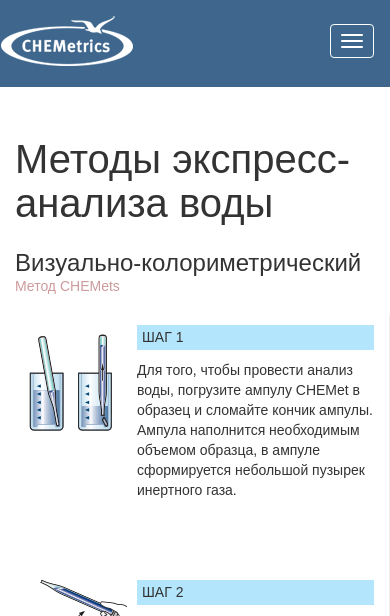
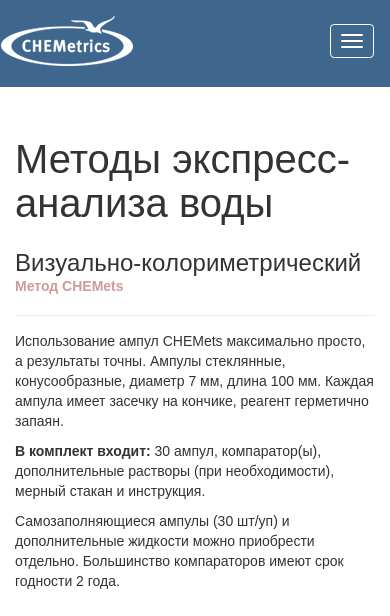
Before and after one commit to anton-grigoriev/chemetrics, a PHP site: page /methods.php in a window 390 px wide; the page is wider, and only the part inside the window is pictured. Shown: the top 616 px of that part. Run offline with PHP 8.4, Linux system fonts and the light colour scheme; some libraries are stand-ins or nearby versions; grey boxes are pictures that could not be loaded.

Commit message:
final redesign

```diff
--- a/css/main.css
+++ b/css/main.css
@@ -263,22 +264,19 @@
 }
 
 .ref-logo {
-	padding: 25px;
+	padding: 10px;
 }
 
 /* METHODS */
 
-.steps {
+.steps > div {
 	border-right: 1px solid #eee;
+	margin-top:30px;
+	min-height: 245px;
 }
 
-.last-step {
-	margin-bottom: 30px;
-}
-
-.steps,
-.last-step {
-	min-height: 255px;
+.steps :last-child {
+	border-right: 0;
 }
 
 .methods h4 {
@@ -290,7 +288,7 @@
 
 .methods h5 {
 	font-size: 14px;
-	font-weight: 500;
+	font-weight: 700;
 	color: #CD9B9B;
 	margin-top: 0;
 	margin-bottom: 20px;
@@ -298,13 +296,13 @@
 
 .methods hr {
 	margin: 40px 0 10px 0;
+	border-top-color: #bdbdbd;
 }
 
 .method-description {
-	background-color: #e1f5fe;
-	padding: 10px 15px 10px 15px;
+	padding: 15px 0;
+    border-top: 1px solid #eee;
 }
-
 
 
 .alert-text {
--- a/methods.php
+++ b/methods.php
@@ -13,10 +13,23 @@
 	</div>
 		<div class="row">
 			<div class="col-md-12" id="chemets"><h2>Визуально-колориметрический</h2><h5>Метод CHEMets</h5></div>
-			<div class="col-md-4 steps">
+			<div class="col-md-6">
+				<div class="method-description">
+					<p>Использование ампул CHEMets максимально просто, а результаты точны. Ампулы стеклянные, конусообразные, диаметр 7 мм, длина 100 мм. Каждая ампула имеет засечку на кончике, реагент герметично запаян.</p>
+					<p><strong>В комплект входит:</strong> 30 ампул, компаратор(ы), дополнительные растворы (при необходимости), мерный стакан и инструкция.</p>
+					<p>Самозаполняющиеся ампулы (30 шт/уп) и дополнительные жидкости можно приобрести отдельно. Большинство компараторов имеют срок годности 2 года.</p>
+				</div>
+			</div>
+			<div class="col-md-6">
+				<div class="embed-responsive embed-responsive-16by9">
+					<iframe src="//www.youtube.com/embed/GCQ9ckIbhbA" frameborder="0" allowfullscreen></iframe>
+				</div>
+			</div>
+			<div class="steps">
+				<div class="col-md-4">
 				<div class="media">
 					<div class="media-left">
-						<img class="media-object pull-left" src="/img/chemets_step1.png" alt="шаг 1">
+						<img class="media-object" src="/img/chemets_step1.png" alt="шаг 1">
 					</div>
 					<div class="media-body">
 					<h4>шаг 1</h4>
@@ -24,10 +37,10 @@
 					</div>
 				</div>
 			</div>
-			<div class="col-md-4 steps">
+				<div class="col-md-4">
 				<div class="media">
 					<div class="media-left">
-						<img class="media-object pull-left" src="/img/chemets_step2.png" alt="шаг 2">
+						<img class="media-object" src="/img/chemets_step2.png" alt="шаг 2">
 					</div>
 					<div class="media-body">
 					<h4>шаг 2</h4>
@@ -35,10 +48,10 @@
 					</div>
 				</div>
 			</div>
-			<div class="col-md-4 last-step">
+				<div class="col-md-4">
 				<div class="media">
 					<div class="media-left">
-						<img class="media-object pull-left" src="/img/chemets_step3.png" alt="шаг 3">
+						<img class="media-object" src="/img/chemets_step3.png" alt="шаг 3">
 					</div>
 					<div class="media-body">
 					<h4>шаг 3</h4>
@@ -46,119 +59,123 @@
 					</div>
 				</div>
 			</div>
-			<div class="col-md-4">
-				<div class="method-description">
-					<p>Использование ампул CHEMets максимально просто, а результаты точны. Ампулы стеклянные, конусообразные, диаметр 7 мм, длина 100 мм. Каждая ампула имеет засечку на кончике, реагент герметично запаян.</p>
-					<p><strong>В комплект входит:</strong> 30 ампул, компаратор(ы), дополнительные растворы (при необходимости), мерный стакан и инструкция.</p>
-					<p>Самозаполняющиеся ампулы (30 шт/уп) и дополнительные жидкости можно приобрести отдельно. Большинство компараторов имеют срок годности 2 года.</p>
-				</div>
-			</div>
-			<div class="col-md-4">
-				<img src="/img/chemets.jpg" class="img-responsive" alt="Визуально-колориметрический метод экспресс-анализа воды. Ампулы CHEMets">
-			</div>
-			<div class="col-md-4">
-				<div class="embed-responsive embed-responsive-16by9">
-					<iframe width="560" height="315" src="//www.youtube.com/embed/GCQ9ckIbhbA" frameborder="0" allowfullscreen></iframe>
-				</div>
 			</div>
 		</div>
 	<hr>
 		<div class="row">
-			<div class="col-md-12" id="vacu-vials"><h2>Инструментально-колориметрический</h2><h5>Метод Vacu-vials</h5></div>
+			<div class="col-md-12" id="vacu-vials">
+				<h2>Инструментально-колориметрический</h2>
+				<h5>Метод Vacu-vials</h5>
 			</div>
-		<div class="row">
-			<div class="col-md-7">
-				<div class="media media-methods">
+			<div class="col-md-6">
+				<div class="method-description">
+					<p>Ампулы Vacu-vials разработаны по той же технологии, что и CHEMets, конусообразные, диаметр 13 мм, имеют засечку на кончике, реагент герметично запаян.</p>
+					<p><strong>В комплект входит:</strong> 30 ампул, нулевой стандарт, дополнительные растворы (при необходимости), мерный стакан и инструкции.</p>
+				</div>
+			</div>
+			<div class="col-md-6">
+				<div class="embed-responsive embed-responsive-16by9">
+					<iframe src="//www.youtube.com/embed/8YkhYOx_Kfg" frameborder="0" allowfullscreen></iframe>
+				</div>
+			</div>
+			<div class="steps">
+				<div class="col-md-4 steps">
+					<div class="media">
 						<div class="media-left">
-						<img class="media-object pull-left" src="/img/chemets_step1.png" alt="шаг 1">
+							<img class="media-object" src="/img/chemets_step1.png" alt="шаг 1">
 						</div>
 						<div class="media-body">
 						<h4>шаг 1</h4>
 						<p>Для того, чтобы провести анализ воды, погрузите ампулу CHEMet в образец и сломайте кончик ампулы  ампула наполнится необходимым объемом образца; в ампуле сформируется небольшой пузырек инертного газа.</p>
 						</div>
 					</div>
-				<div class="media media-methods">
+				</div>
+				<div class="col-md-4 steps">
+					<div class="media">
 						<div class="media-left">
-						<img class="media-object pull-left" src="/img/chemets_step2.png" alt="шаг 2">
+							<img class="media-object" src="/img/chemets_step2.png" alt="шаг 2">
 						</div>
 						<div class="media-body">
 						<h4>шаг 2</h4>
 						<p>Для улучшения смешивания образца с реагентом, переверните ампулу несколько раз так, чтобы пузырек передвигался от одного конца ампулы к другому.</p>
 						</div>
 					</div>
-				<div class="media media-methods">
+				</div>
+				<div class="col-md-4">
+					<div class="media">
 						<div class="media-left">
-						<img class="media-object pull-left" src="/img/vacu_vials_step3.png" alt="шаг 3">
+							<img class="media-object" src="/img/vacu_vials_step3.png" alt="шаг 3">
 						</div>
 						<div class="media-body">
 						<h4>шаг 3</h4>
 						<p>Поместите ампулу в кювету прибора и установите длину волны для оптимального светопоглощения. Если вы используете прибор, измеряющий светопоглощение, то значение светопоглощения можно перевести в единицы концентрации с помощью прилагаемого уравнения калибровки.</p>
 						</div>
 					</div>
-				<div class="alert alert-text">
-					<p>Ампулы Vacu-vials разработаны по той же технологии, что и CHEMets, конусообразные, диаметр 13 мм, имеют засечку на кончике, реагент герметично запаян.</p>
-					<p><strong>В комплект входит:</strong> 30 ампул, нулевой стандарт, дополнительные растворы (при необходимости), мерный стакан и инструкции.</p>
-				</div>
-			</div>
-			<div class="col-md-5">
-				<img src="/img/vacu_vials.jpg" class="img-responsive" alt="Инструментально-колориметрический метод экспресс-анализа воды. Ампулы Vacu-Vials">
-				<div class="videoWrapper">
-					<iframe width="560" height="315" src="//www.youtube.com/embed/8YkhYOx_Kfg" frameborder="0" allowfullscreen></iframe>
 				</div>
 			</div>
 		</div>
 	<hr>
 		<div class="row">
-			<div class="col-md-12" id="vacuettes"><h2>Визуально-колориметрический анализ высоких диапазонов</h2><h5>Метод VACUettes</h5></div>
+			<div class="col-md-12" id="vacuettes">
+				<h2>Визуально-колориметрический анализ высоких диапазонов</h2>
+				<h5>Метод VACUettes</h5>
 			</div>
-		<div class="row">
-			<div class="col-md-7">
-				<div class="media media-methods">
+			<div class="col-md-6">
+				<div class="method-description">
+					<p>Ампулы VACUettes разработаны для высококонцентрированных образцов. Используется запатентованный метод автоматического разбавления раствора, который позволяет исключить ошибки и трудозатраты при использовании предварительного метода разбавления. В результате полный тест, точность которого сравнима с точностью волюметрического метода, занимает всего 2-3 минуты. Разработанные по той же технологии, что и 7 мм ампулы CHEMets, однако на каждой ампуле крепится капиллярный кончик.</p>
+					<p><strong>В комплект входит:</strong> 30 ампул, компараторы, дополнительные растворы (при необходимости), мерный стакан и инструкции. </p>
+					<p>Самозаполняющиеся ампулы (30 шт/уп) и дополнительные растворы можно приобрести отдельно. Большинство компараторов имеют срок годности 2 года.</p>
+				</div>
+			</div>
+			<div class="col-md-6">
+				<div class="embed-responsive embed-responsive-16by9">
+					<iframe src="//www.youtube.com/embed/9sZS6YNUDDg" frameborder="0" allowfullscreen></iframe>
+				</div>
+			</div>
+			<div class="steps">
+				<div class="col-md-3 steps">
+					<div class="media">
 						<div class="media-left">
-						<img class="media-object pull-left" src="/img/vacuettes_step1.png" alt="шаг 1">
+							<img class="media-object" src="/img/vacuettes_step1.png" alt="шаг 1">
 						</div>
 						<div class="media-body">
 						<h4>шаг 1</h4>
 						<p>Держите ампулу в горизонтальном положении до тех пор, пока капилляр наконечника не соприкоснется с образцом </p>
 						</div>
 					</div>
-				<div class="media media-methods">
+				</div>
+				<div class="col-md-3 steps">
+					<div class="media">
 						<div class="media-left">
-						<img class="media-object pull-left" src="/img/vacuettes_step2.png" alt="шаг 2">
+							<img class="media-object" src="/img/vacuettes_step2.png" alt="шаг 2">
 						</div>
 						<div class="media-body">
 						<h4>шаг 2</h4>
 						<p>После заполнения капилляра погрузите его в раствор (обычно дистиллированная вода), сломайте кончик ампулы </p>
 						</div>
 					</div>
-				<div class="media media-methods">
+				</div>
+				<div class="col-md-3 steps">
+					<div class="media">
 						<div class="media-left">
-						<img class="media-object pull-left" src="/img/vacuettes_step3.png" alt="шаг 3">
+							<img class="media-object" src="/img/vacuettes_step3.png" alt="шаг 3">
 						</div>
 						<div class="media-body">
 						<h4>шаг 3</h4>
 						<p>Образец и дистиллированная вода заполнят ампулу, где они смешаются с реагентом</p>
 						</div>
 					</div>
-				<div class="media media-methods">
+				</div>
+				<div class="col-md-3">
+					<div class="media">
 						<div class="media-left">
-						<img class="media-object pull-left" src="/img/vacuettes_step4.png" alt="шаг 4">
+							<img class="media-object" src="/img/vacuettes_step4.png" alt="шаг 4">
 						</div>
 						<div class="media-body">
 						<h4>шаг 3</h4>
 						<p>Полученный образец сравнивайте с плоским или круглым компаратором до тех пор, пока оттенок не совпадет</p>
 						</div>
 					</div>
-				<div class="alert alert-text">
-					<p>Ампулы VACUettes разработаны для высококонцентрированных образцов. Используется запатентованный метод автоматического разбавления раствора, который позволяет исключить ошибки и трудозатраты при использовании предварительного метода разбавления. В результате полный тест, точность которого сравнима с точностью волюметрического метода, занимает всего 2-3 минуты. Разработанные по той же технологии, что и 7 мм ампулы CHEMets, однако на каждой ампуле крепится капиллярный кончик.</p>
-					<p><strong>В комплект входит:</strong> 30 ампул, компараторы, дополнительные растворы (при необходимости), мерный стакан и инструкции. </p>
-					<p>Самозаполняющиеся ампулы (30 шт/уп) и дополнительные растворы можно приобрести отдельно. Большинство компараторов имеют срок годности 2 года.</p>
-				</div>
-			</div>
-			<div class="col-md-5">
-				<img src="/img/vacuettes.jpg" class="img-responsive" alt="Визуально-колориметрический анализ высоких диапазонов. Ампулы Vacuettes">
-				<div class="videoWrapper">
-					<iframe width="560" height="315" src="//www.youtube.com/embed/9sZS6YNUDDg" frameborder="0" allowfullscreen></iframe>
 				</div>
 			</div>
 		</div>
@@ -167,43 +184,50 @@
 			<div class="col-md-12" id="titrets"><h2>Титриметрический анализ</h2><h5>Метод Titrets</h5></div>
 		</div>
 		<div class="row">
-			<div class="col-md-7">
-				<div class="media media-methods">
+			<div class="col-md-6">
+				<div class="method-description">
+					<p>Каждая ампула Titret 13 мм в диаметре и разработана для титрометрического анализа. Ампула содержит герметично запаянный титрант и имеет гибкую насадку.</p>
+					<p><strong>В комплект входит:</strong> 30 ампул со сборкой клапанов, минититратор, дополнительные растворы (при необходимости), мерный стакан и инструкции</p>
+				</div>
+			</div>
+			<div class="col-md-6">
+				<div class="embed-responsive embed-responsive-16by9">
+					<iframe width="560" height="315" src="//www.youtube.com/embed/BCZvzcOOBMI" frameborder="0" allowfullscreen></iframe>
+				</div>
+			</div>
+			<div class="steps">
+				<div class="col-md-4 steps">
+					<div class="media">
 						<div class="media-left">
-						<img class="media-object pull-left" src="/img/titrets_step1.png" alt="шаг 1">
+							<img class="media-object" src="/img/titrets_step1.png" alt="шаг 1">
 						</div>
 						<div class="media-body">
 							<h4>шаг 1</h4>
 							<p>После того, как кончик ампулы был сломан, образец начинает поступать в ампулу маленькими дозами, (с помощью минититратора Titrettor, который контролирует объем образца)</p>
 						</div>
 					</div>
-				<div class="media media-methods">
+				</div>
+				<div class="col-md-4 steps">
+					<div class="media">
 						<div class="media-left">
-						<img class="media-object pull-left" src="/img/titrets_step2.png" alt="шаг 2">
+							<img class="media-object" src="/img/titrets_step1.png" alt="шаг 1">
 						</div>
 						<div class="media-body">
-					<h4>шаг 2</h4>
-					<p>До тех пор, пока изменение цвета не укажет на то, что паритентная точка достигнута </p>
+						<h4>шаг 1</h4>
+						<p>После того, как кончик ампулы был сломан, образец начинает поступать в ампулу маленькими дозами, (с помощью минититратора Titrettor, который контролирует объем образца)</p>
 						</div>
 					</div>
-				<div class="media media-methods">
+				</div>
+				<div class="col-md-4">
+					<div class-"media">
 						<div class="media-left">
-						<img class="media-object pull-left" src="/img/titrets_step3.png" alt="шаг 3">
+							<img class="media-object" src="/img/titrets_step3.png" alt="шаг 3">
 						</div>
 						<div class="media-body">
 						<h4>шаг 3</h4>
 						<p>Титрование остановится в этой точке. Расположите ампулу вертикально. Уровень жидкости совпадет со шкалой, нанесенной на ампулу </p>
 						</div>
 					</div>
-				<div class="alert alert-text">
-					<p>Каждая ампула Titret 13 мм в диаметре и разработана для титрометрического анализа. Ампула содержит герметично запаянный титрант и имеет гибкую насадку.</p>
-					<p><strong>В комплект входит:</strong> 30 ампул со сборкой клапанов, минититратор, дополнительные растворы (при необходимости), мерный стакан и инструкции</p>
-				</div>
-			</div>
-			<div class="col-md-5">
-				<img src="/img/titrets.jpg" class="img-responsive" alt="Титриметрический анализ. Ампулы Titrets">
-				<div class="videoWrapper">
-					<iframe width="560" height="315" src="//www.youtube.com/embed/BCZvzcOOBMI" frameborder="0" allowfullscreen></iframe>
 				</div>
 			</div>
 		</div>
```
Also changed, not shown: other parts of css/main.css (+16 -10 lines), index.php (+5 -5 lines). Lines whose indentation alone changed are shown as unchanged.
